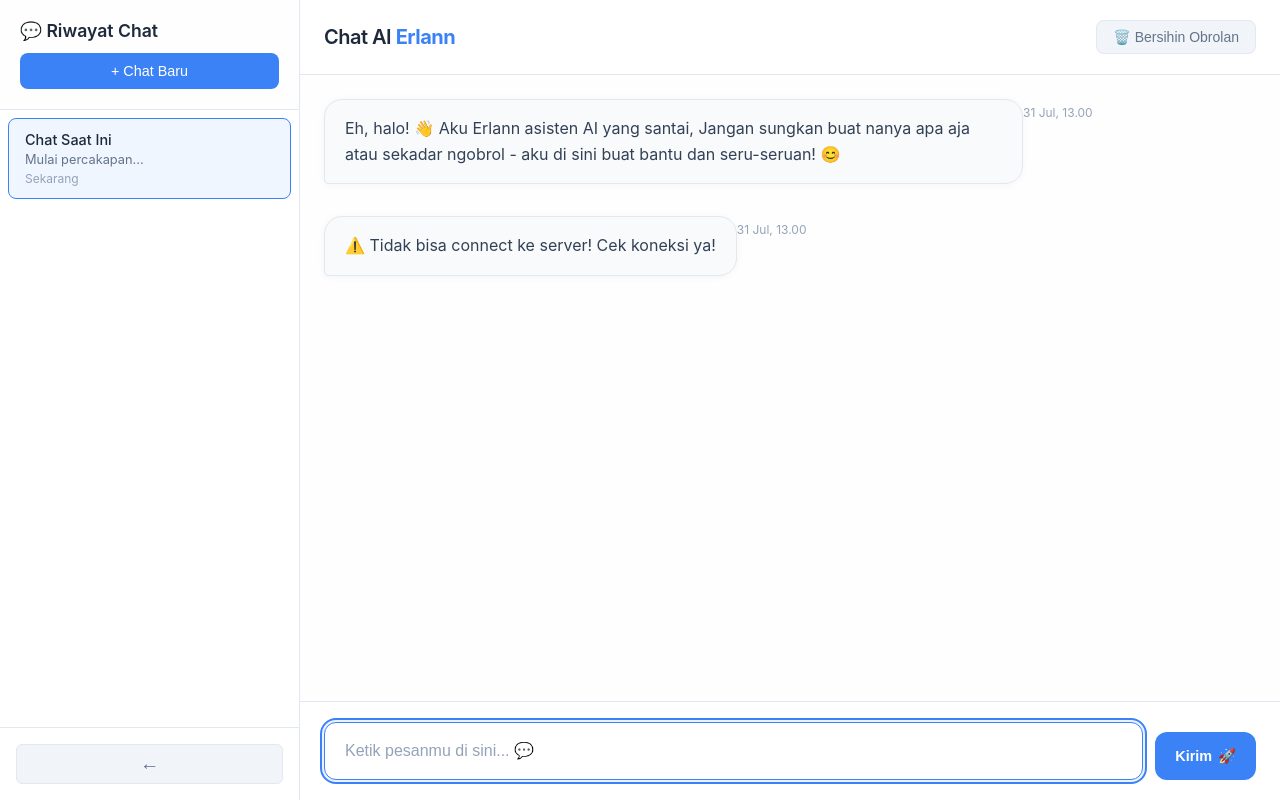
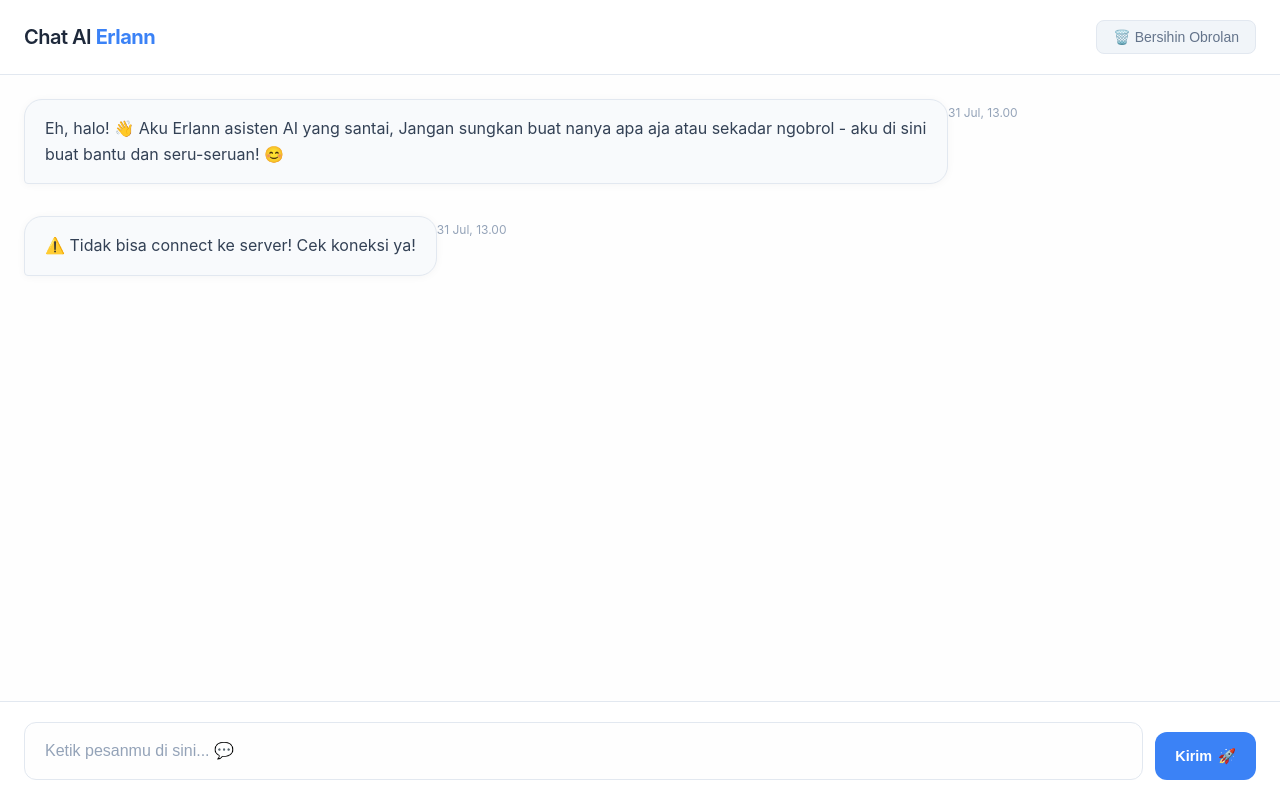
Before and after one commit to BagusErlanggaa/chat-ai, a website: page public/index.html in a window 1280 px wide. Drawn offline with Linux system fonts and the light colour scheme; no server answers.

Commit message:
Update index.html

```diff
--- a/public/index.html
+++ b/public/index.html
@@ -8,26 +8,6 @@
 </head>
 <body>
     <div class="app-container">
-        <!-- Sidebar -->
-        <aside class="sidebar" id="sidebar">
-            <div class="sidebar-header">
-                <h2>💬 Riwayat Chat</h2>
-                <button id="newChatBtn" class="new-chat-btn">+ Chat Baru</button>
-            </div>
-
-            <div class="chat-history" id="chatHistory">
-                <div class="history-item active" data-chat-id="current">
-                    <div class="history-title">Chat Saat Ini</div>
-                    <div class="history-preview">Mulai percakapan...</div>
-                    <div class="history-time">Sekarang</div>
-                </div>
-            </div>
-
-            <div class="sidebar-footer">
-                <button id="toggleSidebar" class="toggle-btn">←</button>
-            </div>
-        </aside>
-
         <!-- Main Chat Area -->
         <main class="main-content">
             <div class="chat-container">
```
